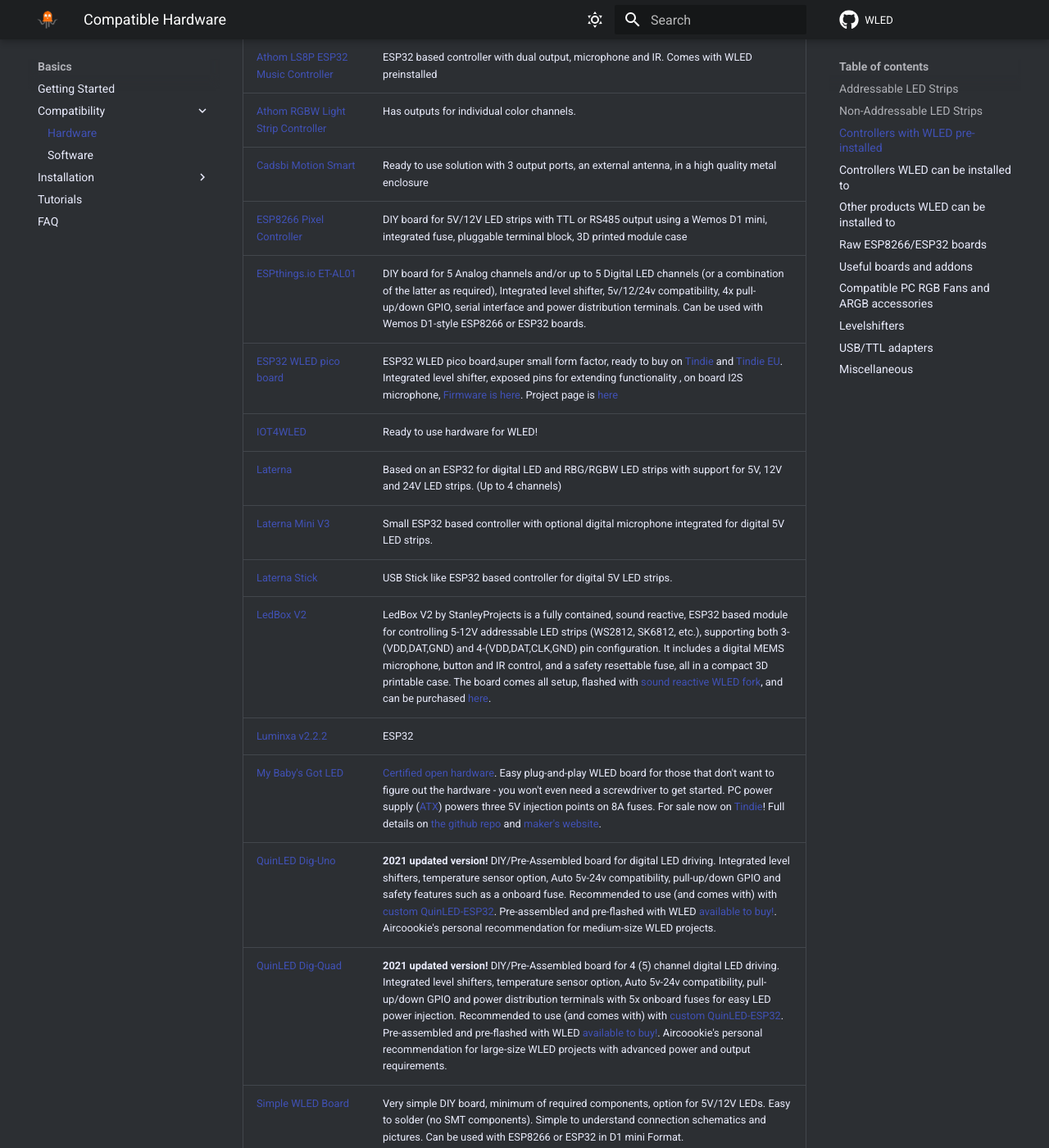
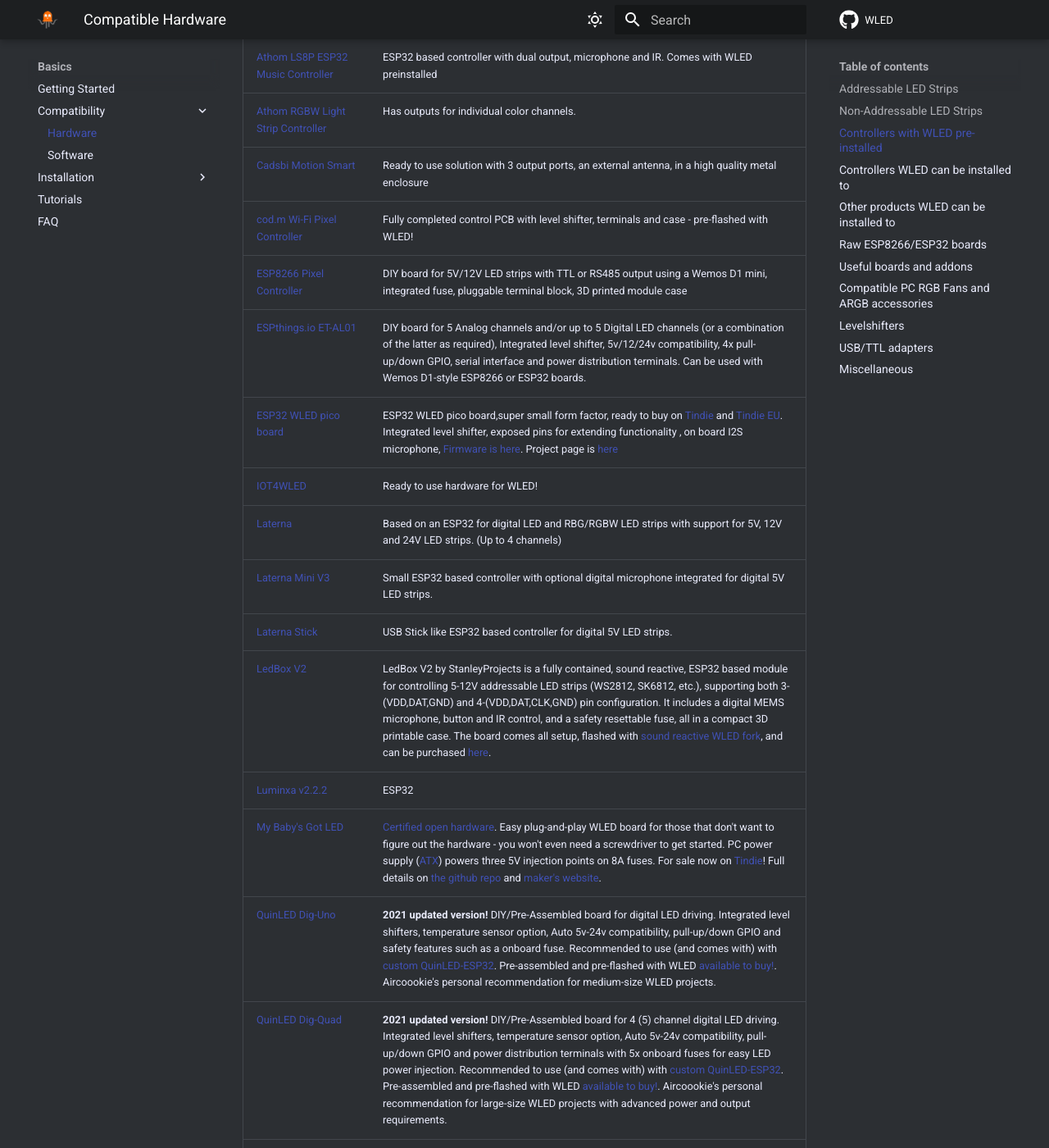
Before and after one commit to Aircoookie/WLED-Docs, an MkDocs documentation site: the page built from docs/basics/compatible-hardware.md, in a window 1280 px wide and 1400 px high, scrolled down 2396 px. Shown: the whole window at 82% size. Built offline with MkDocs 1.6.1 and Material for MkDocs 9.7.7, drawn with Linux system fonts in a browser that asks for light colours; comment, search, counter and statistics services are not loaded; some of the changed text lies outside the part shown.

Commit message:
Move cod.m controller to maintain alphabetical order

```diff
--- a/docs/basics/compatible-hardware.md
+++ b/docs/basics/compatible-hardware.md
@@ -58,6 +58,7 @@
 [Athom LS8P ESP32 Music Controller](https://www.athom.tech/blank-1/wled-esp32-music-addressable-led-strip-controller) | ESP32 based controller with dual output, microphone and IR. Comes with WLED preinstalled
 [Athom RGBW Light Strip Controller](https://www.athom.tech/blank-1/wled-rgbw-light-strip-controller) | Has outputs for individual color channels.
 [Cadsbi Motion Smart](https://www.cadsbi-shop.de/shop/led-beleuchtungscontroller/cadsbi-motion-smart/) | Ready to use solution with 3 output ports, an external antenna, in a high quality metal enclosure
+[cod.m Wi-Fi Pixel Controller](https://shop.codm.de/automation/pixel/30/wlan-pixel-controller) | Fully completed control PCB with level shifter, terminals and case - pre-flashed with WLED!
 [ESP8266 Pixel Controller](https://www.maltepoeggel.de/?site=pixelcontroller) | DIY board for 5V/12V LED strips with TTL or RS485 output using a Wemos D1 mini, integrated fuse, pluggable terminal block, 3D printed module case
 [ESPthings.io ET-AL01](https://www.espthings.io/AL01) | DIY board for 5 Analog channels and/or up to 5 Digital LED channels (or a combination of the latter as required), Integrated level shifter, 5v/12/24v compatibility, 4x pull-up/down GPIO, serial interface and power distribution terminals. Can be used with Wemos D1-style ESP8266 or ESP32 boards.
 [ESP32 WLED pico board](https://www.tindie.com/products/28276/) | ESP32 WLED pico board,super small form factor, ready to buy on [Tindie](https://www.tindie.com/products/28276/) and [Tindie EU](https://www.tindie.com/products/moonmodules/esp32-pico-board-with-digital-microphone/). Integrated level shifter, exposed pins for extending functionality , on board I2S microphone, [Firmware is here](https://github.com/srg74/WLED-ESP32-pico/tree/main/Firmware). Project page is [here](https://github.com/srg74/WLED-ESP32-pico)
```
Also changed, not shown: other parts of docs/basics/compatible-hardware.md (+0 -1 lines).
